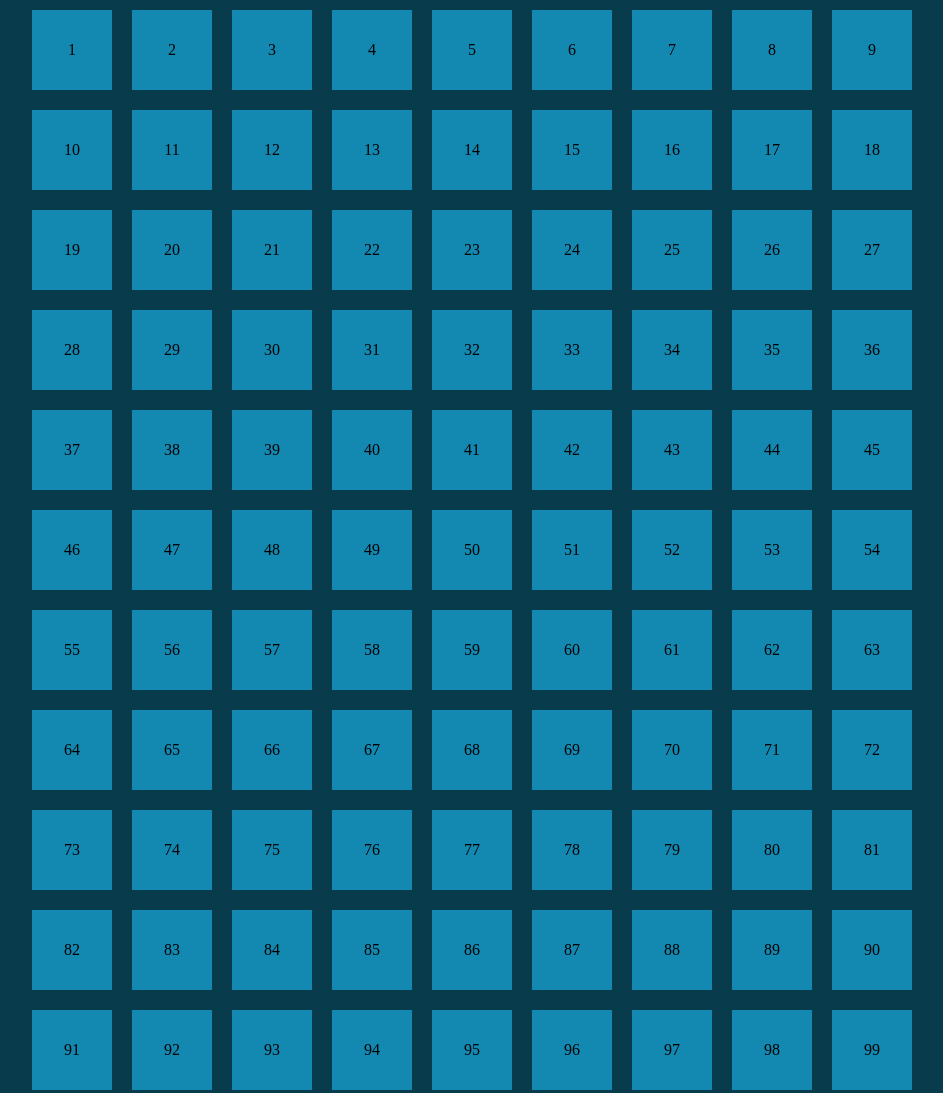
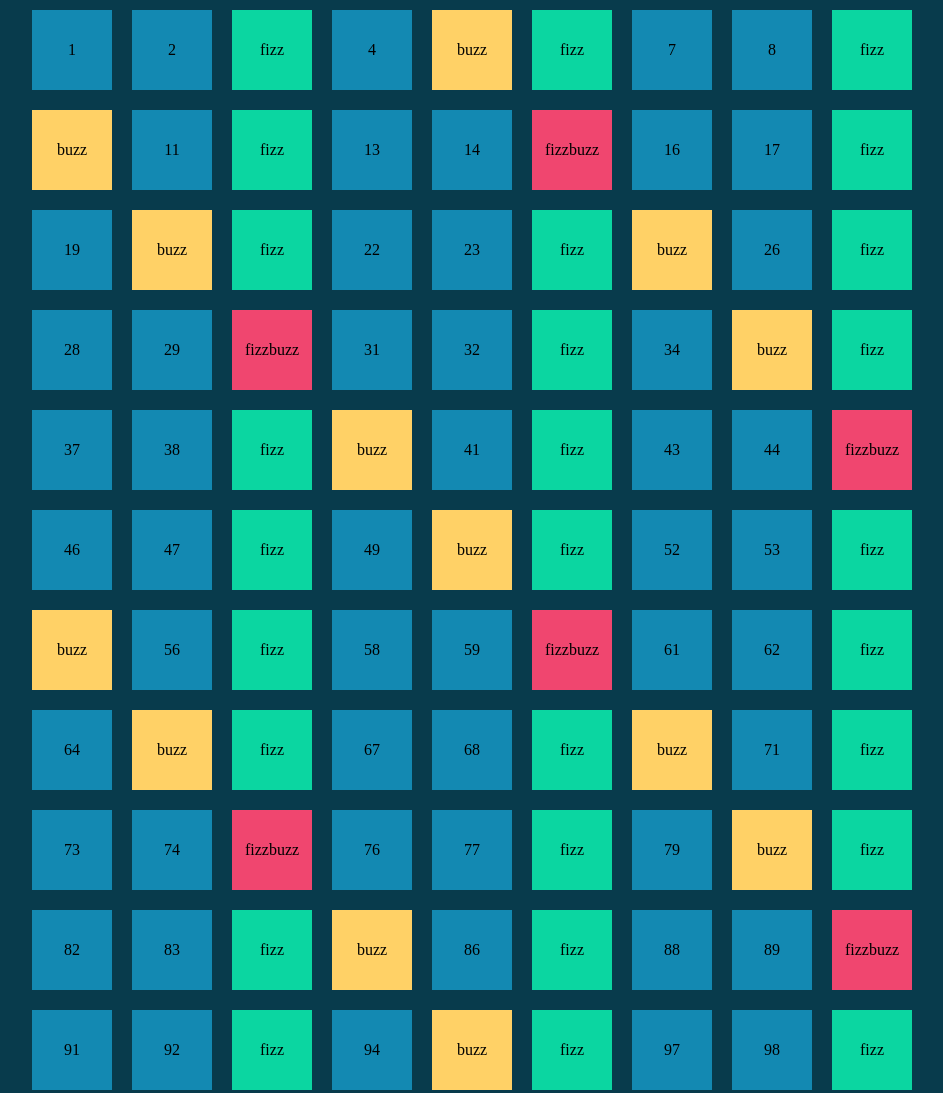
Before and after one commit to nicolofossati/js-fizzbuzz, a plain HTML site: page index.html in a window 1280 px wide. Shown: the top 1093 px of the page, without its empty margins (168-1111 px from the left). Drawn offline with Linux system fonts and the light colour scheme.

Commit message:
programma scritto completamente

```diff
--- a/css/style.css
+++ b/css/style.css
@@ -13,6 +13,7 @@ body{
     margin: auto;
     display: flex;
     flex-wrap: wrap;
+    justify-content: center;
 }
 
 .box{
--- a/js/main.js
+++ b/js/main.js
@@ -6,4 +6,18 @@ for(let i=1; i<=100; i++){
     boxDom.classList.add('default_box_color');
     boxDom.append(i);
     containerDom.append(boxDom);
+
+    if((i%3 == 0) && (i%5 == 0)){
+        boxDom.classList.remove('default_box_color');
+        boxDom.classList.add('fizzbuzz_box_color');
+        boxDom.innerHTML = "fizzbuzz";
+    } else if(i%3 == 0){ // se i è multiplo di 3
+        boxDom.classList.remove('default_box_color');
+        boxDom.classList.add('fizz_box_color');
+        boxDom.innerHTML = "fizz";
+    } else if(i%5 == 0){ // se i è multiplo di 5
+        boxDom.classList.remove('default_box_color');
+        boxDom.classList.add('buzz_box_color');
+        boxDom.innerHTML = "buzz";
+    }
 }
```
